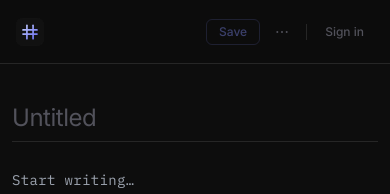
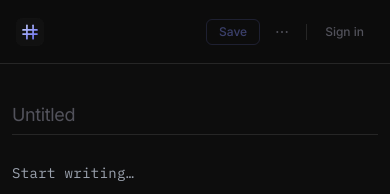
Before and after one commit to prathamudeshmukh/markdown-reader, a React (Vite) app: page / in a window 390 px wide. Shown: the top 194 px of the page. Built offline with nearby package versions, Linux system fonts and the light colour scheme; no server answers.

Commit message:
Improve content font size in mobile mode

```diff
--- a/src/components/DocTitle.tsx
+++ b/src/components/DocTitle.tsx
@@ -21,9 +21,9 @@ export default function DocTitle({ title, mode, onChange }: DocTitleProps) {
     return (
       <div className="max-w-3xl mx-auto w-full px-3 sm:px-10 pt-10 pb-0">
         <h1
+          className="text-lg sm:text-2xl"
           style={{
             fontFamily: 'Inter, system-ui, sans-serif',
-            fontSize: '1.5rem',
             fontWeight: 700,
             letterSpacing: '-0.02em',
             lineHeight: 1.15,
@@ -64,9 +64,8 @@ export default function DocTitle({ title, mode, onChange }: DocTitleProps) {
             (e.currentTarget as HTMLTextAreaElement).blur();
           }
         }}
-        className="doc-title-input w-full bg-transparent outline-none"
+        className="doc-title-input w-full bg-transparent outline-none text-lg sm:text-2xl"
         style={{
-          fontSize: '1.5rem',
           fontWeight: 600,
           letterSpacing: '-0.02em',
           lineHeight: 1.2,
--- a/src/components/Preview.tsx
+++ b/src/components/Preview.tsx
@@ -34,7 +34,7 @@ export default function Preview({ content }: PreviewProps) {
 
   return (
     <div className="flex-1 overflow-auto animate-mode-enter" style={{ backgroundColor: 'var(--bg-primary)' }}>
-      <div className="max-w-3xl mx-auto px-3 sm:px-10 pt-4 pb-10 prose prose-headings:font-display">
+      <div className="max-w-3xl mx-auto px-3 sm:px-10 pt-4 pb-10 prose prose-sm sm:prose-base prose-headings:font-display">
         <ReactMarkdown
           remarkPlugins={[remarkGfm]}
           rehypePlugins={[rehypeHighlight, [rehypeSanitize, sanitizeSchema]]}
```
